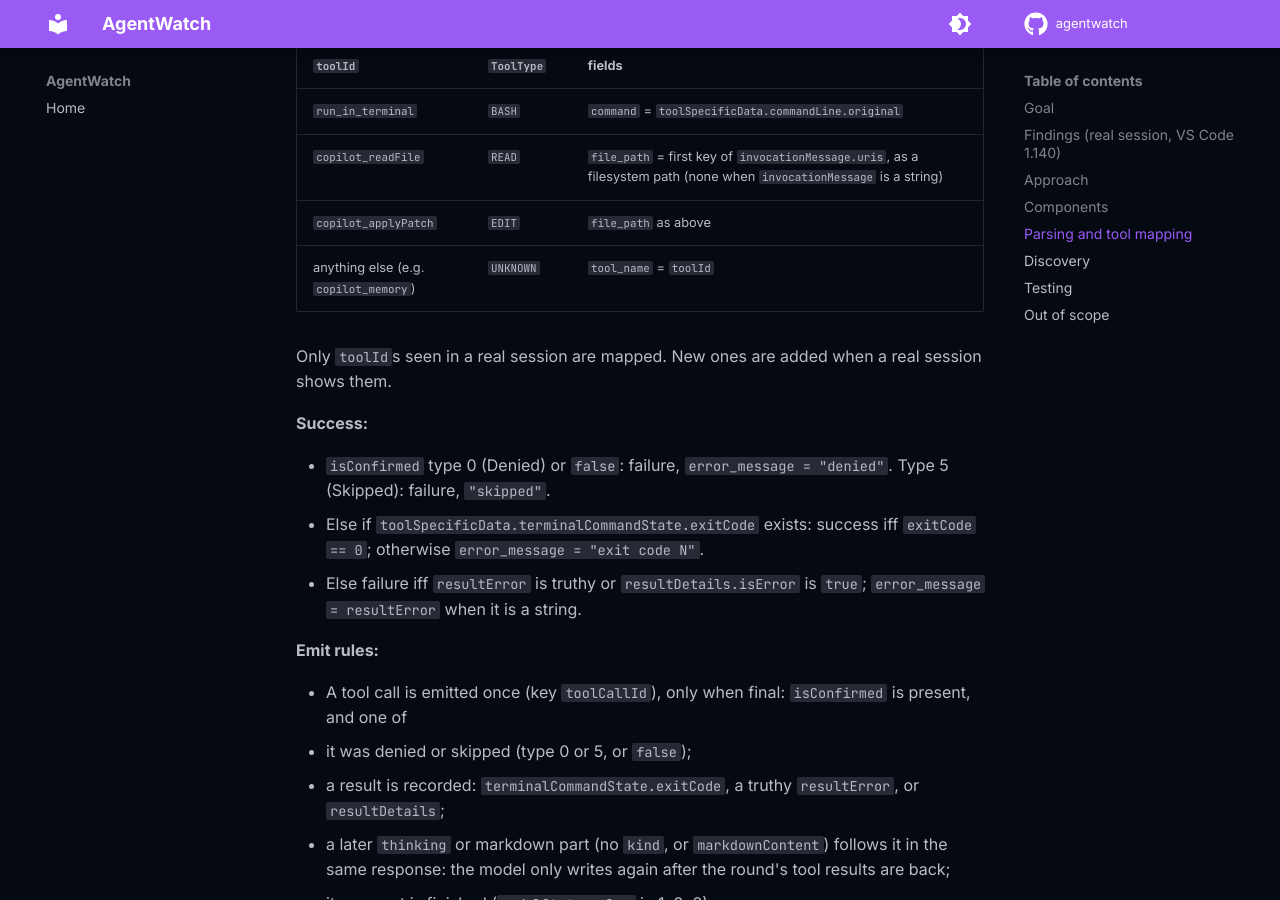
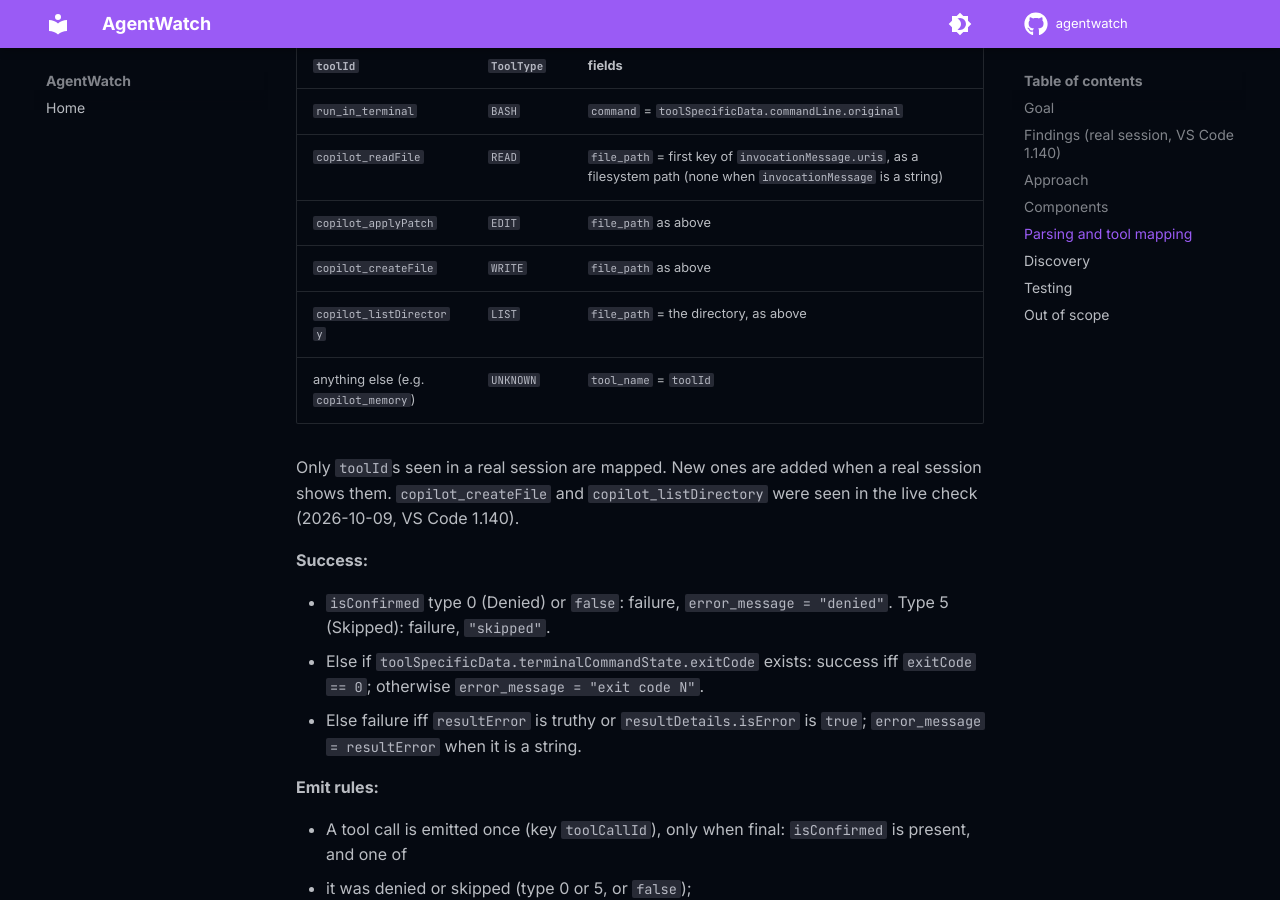
Before and after one commit to LoomLabs-Venture-Studio/agentwatch, an MkDocs documentation site: the page built from docs/superpowers/specs/2026-10-09-copilot-vscode-design.md, in a window 1280 px wide and 900 px high, scrolled down 2700 px. Built offline with MkDocs 1.6.1 and Material for MkDocs 9.7.7, drawn with Linux system fonts in a browser that asks for light colours; comment, search, counter and statistics services are not loaded.

Commit message:
docs(spec): map createFile and listDirectory, seen live [#87]
Co-Authored-By: Claude Opus 5.5 <noreply@anthropic.com>
Claude-Session: https://claude.ai/code/session_01MM6nu8vDf74QdhNC9iSfgD

```diff
--- a/docs/superpowers/specs/2026-10-09-copilot-vscode-design.md
+++ b/docs/superpowers/specs/2026-10-09-copilot-vscode-design.md
@@ -108,10 +108,13 @@ incremental mutation application is not worth the code.
 | `run_in_terminal` | `BASH` | `command` = `toolSpecificData.commandLine.original` |
 | `copilot_readFile` | `READ` | `file_path` = first key of `invocationMessage.uris`, as a filesystem path (none when `invocationMessage` is a string) |
 | `copilot_applyPatch` | `EDIT` | `file_path` as above |
+| `copilot_createFile` | `WRITE` | `file_path` as above |
+| `copilot_listDirectory` | `LIST` | `file_path` = the directory, as above |
 | anything else (e.g. `copilot_memory`) | `UNKNOWN` | `tool_name` = `toolId` |
 
 Only `toolId`s seen in a real session are mapped. New ones are added when a
-real session shows them.
+real session shows them. `copilot_createFile` and `copilot_listDirectory` were
+seen in the live check (2026-10-09, VS Code 1.140).
 
 **Success:**
 
```
